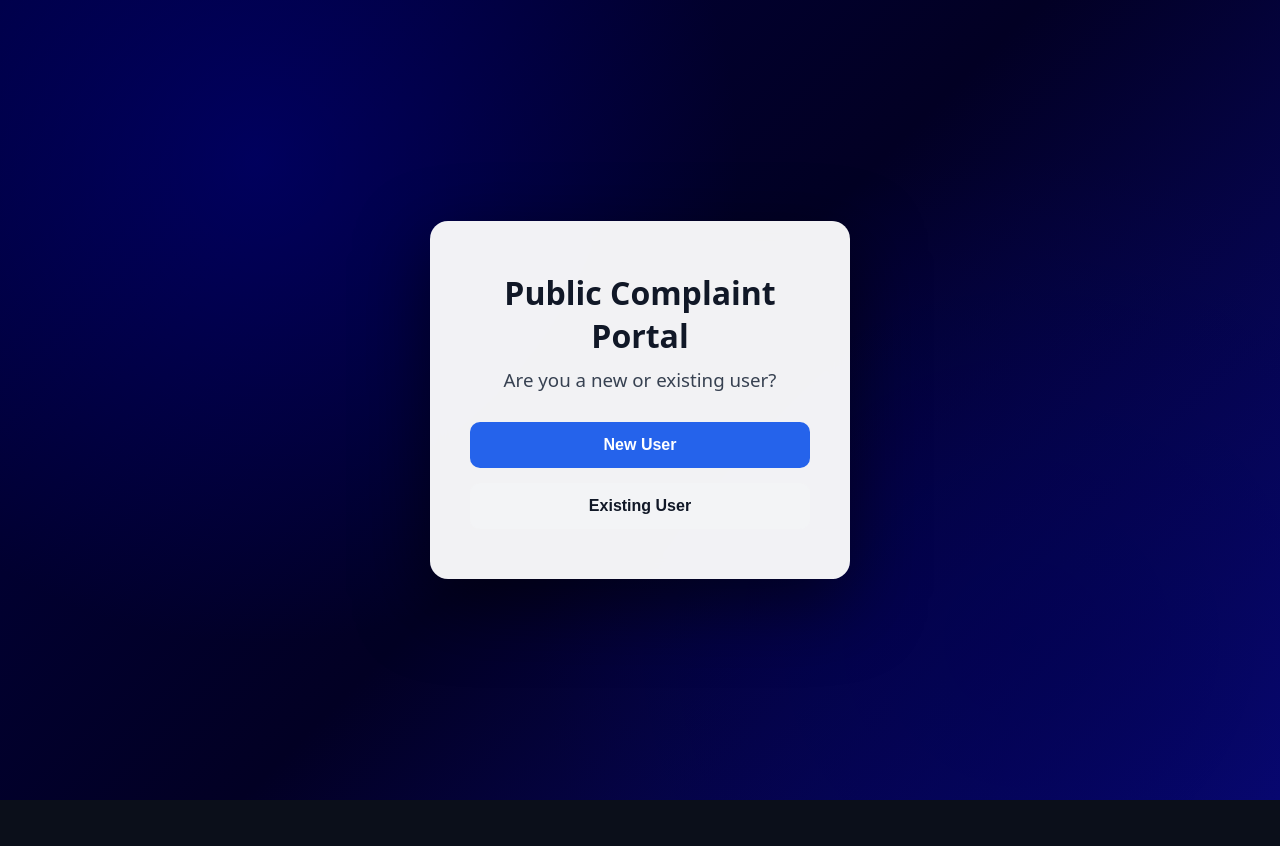
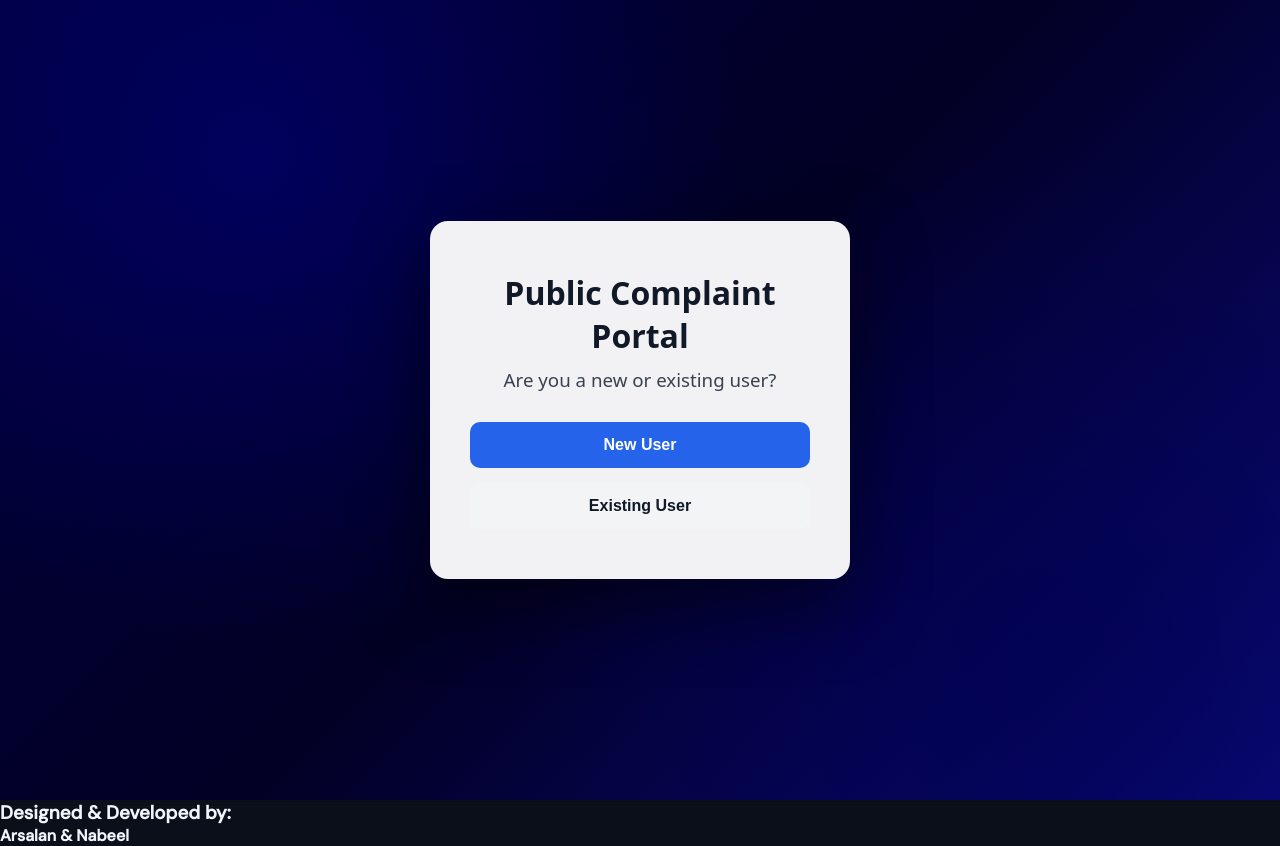
Before and after one commit to Arsalanmuteebmir/Smart-Complaint-mgt, a React (Vite) app in the folder client/: page / in a window 1280 px wide. Before the commit the page ends 800 px from the top, so only its background shows below. Built offline with nearby package versions, Linux system fonts and the light colour scheme.

Commit message:
added some configs

```diff
--- a/client/src/App.jsx
+++ b/client/src/App.jsx
@@ -26,6 +26,8 @@ export default function App() {
       {page === "home" && (
         <Home user={user} setUser={setUser} setPage={setPage} />
       )}
+      <h3>Designed & Developed by:</h3>
+      <h4>Arsalan & Nabeel</h4>
     </div>
   );
 }
--- a/client/src/api/axios.js
+++ b/client/src/api/axios.js
@@ -1,5 +1,5 @@
 import axios from "axios";
 
 export default axios.create({
-  baseURL: "http://localhost:5000/api"
+  baseURL: "https://smart-complaint-mgt.onrender.com"
 });
--- a/client/src/pages/Home.jsx
+++ b/client/src/pages/Home.jsx
@@ -188,8 +188,8 @@ export default function Home({ user, setUser, setPage }) {
                                     )}
 
                                     <span className={`badge ${c.status === "Resolved"
-                                            ? "badge-resolved"
-                                            : "badge-open"
+                                        ? "badge-resolved"
+                                        : "badge-open"
                                         }`}>
                                         {c.status || "Open"}
                                     </span>
```
